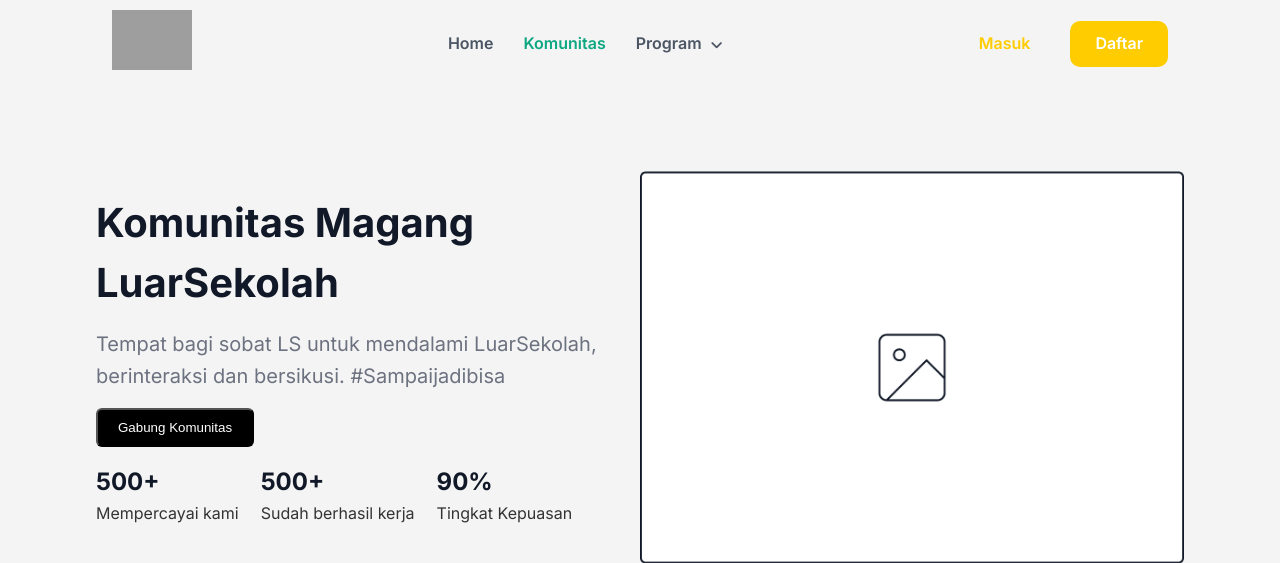
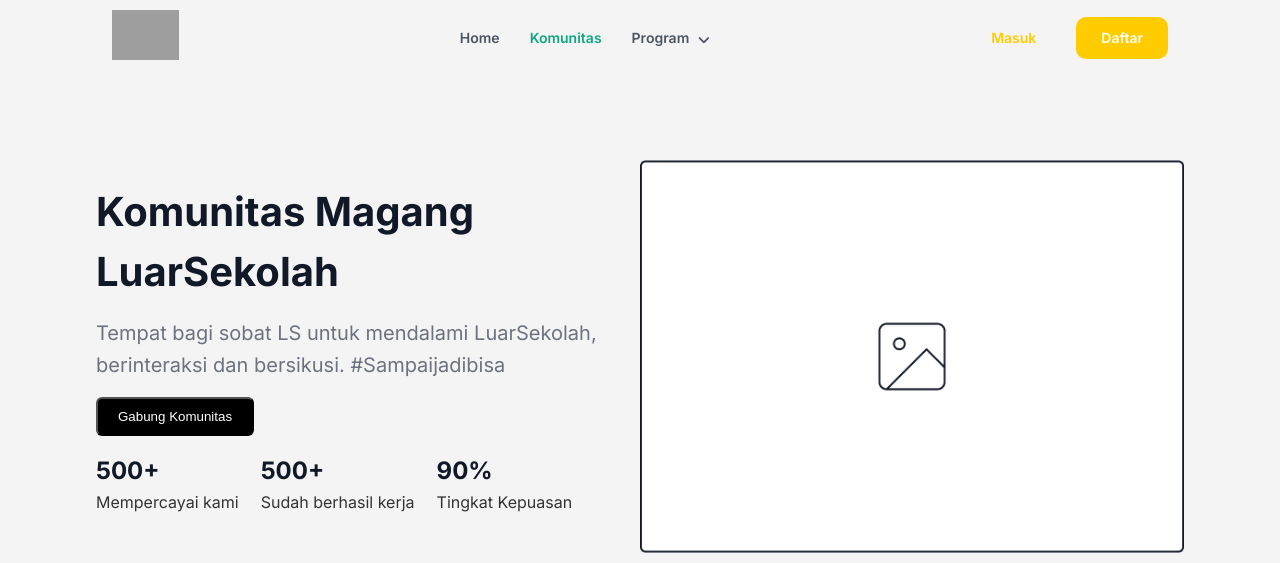
Before and after one commit to arru-tech/app-luar-sekolah, a PHP site: page / in a window 1280 px wide. Shown: the top 563 px of the page. Run offline with PHP 8.4, Linux system fonts and the light colour scheme; grey boxes are pictures that could not be loaded.

Commit message:
updated sizing for navbar

```diff
--- a/css/navbar.css
+++ b/css/navbar.css
@@ -3,6 +3,7 @@
 .navbar *{
     font-family: 'Inter', Arial, sans-serif;
     font-weight: 600;
+    font-size: 14px;
 }
 
 .navbar i {
@@ -24,7 +25,7 @@
     padding: 10px 112px; /* Increased padding for left and right */
 }
 .navbar .logo img {
-    height: 60px;
+    height: 50px;
 }
 
 .navbar .menu {
```
